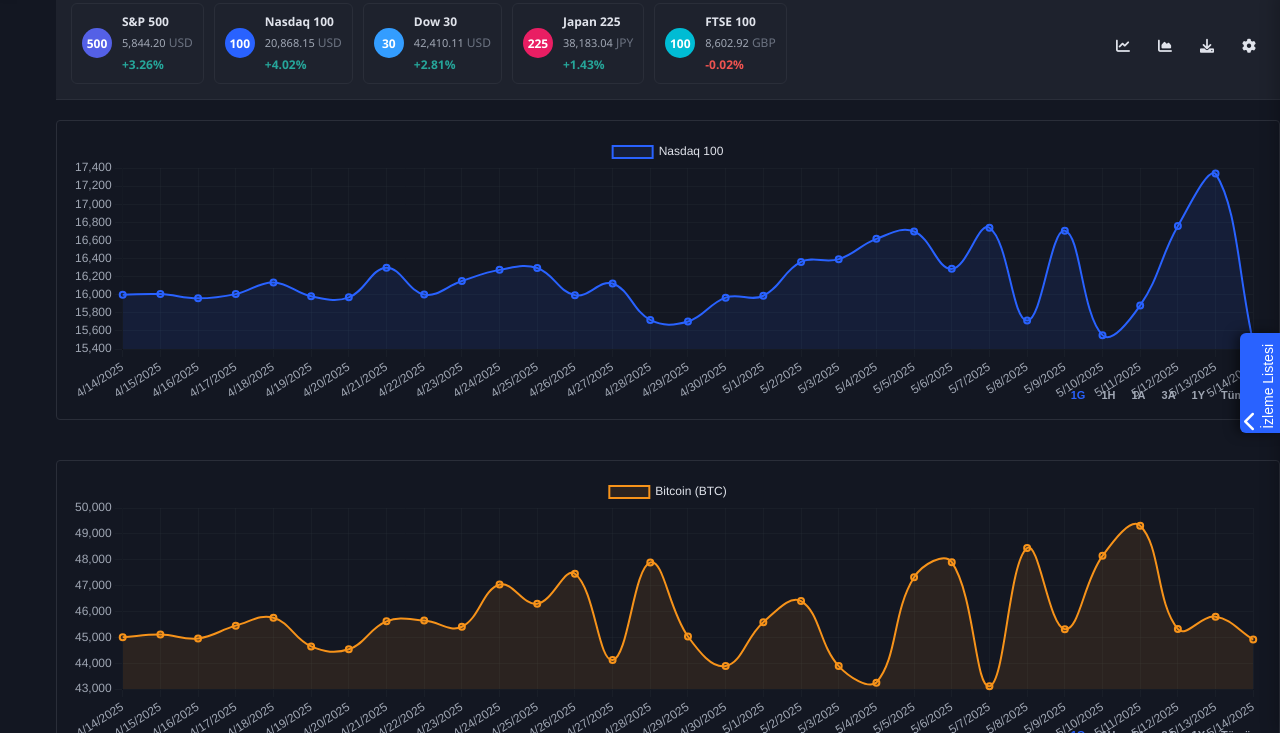
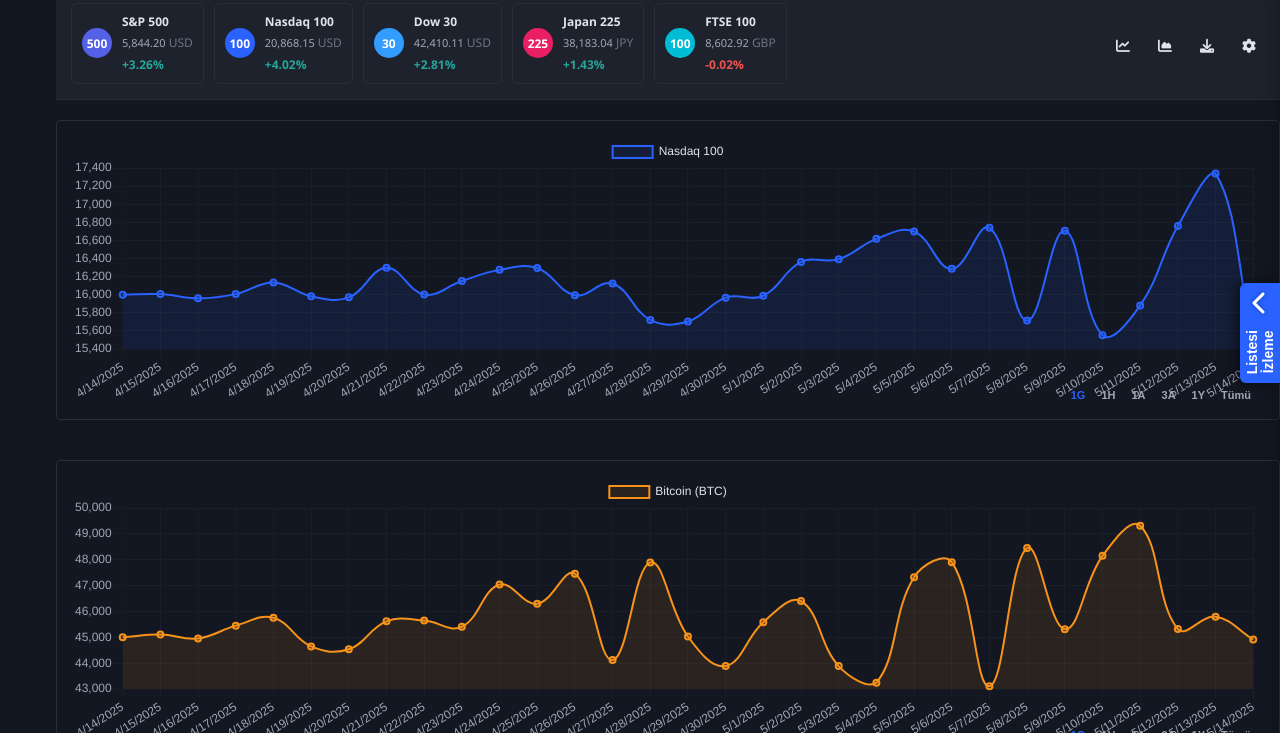
Before and after one commit to isabalci/Trinity-last-2-, a website: page public/index.html in a window 1280 px wide. Shown: the part 67-800 px from the top of the page. Drawn offline with nearby package versions, Linux system fonts and the light colour scheme.

Commit message:
Watchlist toggle optimizasyonu: Anında tepki ve daha hızlı geçişler eklendi

```diff
--- a/public/css/style.css
+++ b/public/css/style.css
@@ -223,12 +223,20 @@
 
 /* Sağ Kenar Çubuğu - İzleme Listesi */
 .right-sidebar {
+  width: 280px;
+  background-color: #131722;
+  border-left: 1px solid #2a2e39;
   overflow-y: auto;
   display: flex;
   flex-direction: column;
+  transform: translateX(0);
+  will-change: transform; /* GPU hızlandırma için */
+  backface-visibility: hidden; /* GPU hızlandırma için */
+  -webkit-backface-visibility: hidden;
 }
 
 .right-sidebar.collapsed {
+  transform: translateX(100%);
   /* CSS sınıf stil tanımı olarak kalacak, ancak transform özelliğini JavaScript içinde tanımlıyoruz */
 }
 
@@ -1702,3 +1710,11 @@
 .down {
   color: #ef5350;
 }
+
+/* Performans optimizasyonu için */
+.sidebar-toggle {
+  cursor: pointer !important;
+  -webkit-tap-highlight-color: transparent; /* mobil dokunma vurgusunu kaldır */
+  user-select: none; /* metin seçimini devre dışı bırak */
+  touch-action: manipulation; /* dokunma aksiyonunu optimize et */
+}
--- a/public/index.html
+++ b/public/index.html
@@ -384,9 +384,9 @@
     </aside>
 
     <!-- Sağ Sidebar Toggle Button -->
-    <button id="rightToggleBtn" class="sidebar-toggle right-toggle" style="position:fixed; right:0; top:50%; z-index:9999; background-color:#2962FF; width:40px; height:100px; cursor:pointer; border:none; border-radius:6px 0 0 6px; box-shadow:-4px 0 12px rgba(0,0,0,0.5);">
-      <i class="fas fa-chevron-left" style="color:white; font-size:20px;"></i>
-      <span class="toggle-text" style="color:white; writing-mode:vertical-lr; transform:rotate(180deg); margin-top:10px; font-size:14px;">İzleme Listesi</span>
+    <button id="rightToggleBtn" class="sidebar-toggle right-toggle" style="position:fixed; right:0; top:50%; z-index:9999; background-color:#2962FF; width:40px; height:100px; cursor:pointer; border:none; border-radius:6px 0 0 6px; box-shadow:-4px 0 12px rgba(0,0,0,0.5); transform:translateY(-50%); display:flex; flex-direction:column; align-items:center; justify-content:center; padding:10px 0; outline:none;">
+      <i class="fas fa-chevron-left" style="color:white; font-size:24px; text-shadow:0 0 5px rgba(0,0,0,0.3);"></i>
+      <span class="toggle-text" style="color:white; writing-mode:vertical-lr; transform:rotate(180deg); margin-top:15px; font-size:14px; font-weight:bold;">İzleme Listesi</span>
     </button>
   </main>
 
@@ -512,13 +512,13 @@
   <script src="js/api.js"></script>
   <script src="js/app.js"></script>
 
-  <!-- Watchlist Toggle için Düzeltilmiş Script -->
+  <!-- Watchlist Toggle için Optimize Edilmiş Script -->
   <script>
-    // Sayfa tamamen yüklendiğinde çalışacak
+    // Sayfa tamamen yüklendiğinde çalışacak (DOMContentLoaded yerine load kullanılıyor)
     window.addEventListener('load', function() {
-      console.log('Sayfa tamamen yüklendi, watchlist script başlatılıyor');
+      console.log('Sayfa tamamen yüklendi - watchlist toggle hazırlanıyor');
 
-      // Gerekli elementleri seç
+      // DOM elementlerini al
       const toggleBtn = document.getElementById('rightToggleBtn');
       const watchlist = document.querySelector('.right-sidebar');
 
@@ -527,9 +527,12 @@
         return;
       }
 
-      console.log('Toggle butonu ve watchlist bulundu');
+      // Önceki olası event listener'ları temizle
+      toggleBtn.onclick = null;
+      const newToggleBtn = toggleBtn.cloneNode(true);
+      toggleBtn.parentNode.replaceChild(newToggleBtn, toggleBtn);
 
-      // CSS stillerini doğrudan uygula
+      // Doğrudan CSS stillerini uygula - inline olarak
       watchlist.style.position = 'fixed';
       watchlist.style.top = '60px';
       watchlist.style.right = '0';
@@ -537,76 +540,84 @@
       watchlist.style.width = '280px';
       watchlist.style.backgroundColor = '#131722';
       watchlist.style.zIndex = '990';
-      watchlist.style.transition = 'transform 0.3s ease-in-out';
+      watchlist.style.transition = 'transform 0.15s ease-out'; // Daha hızlı geçiş
       watchlist.style.boxShadow = '-5px 0 15px rgba(0, 0, 0, 0.2)';
+      watchlist.style.display = 'flex';
+      watchlist.style.flexDirection = 'column';
+      watchlist.style.overflowY = 'auto';
 
       // Başlangıçta gizli olacak
-      if (watchlist.classList.contains('collapsed')) {
+      watchlist.classList.add('collapsed');
       watchlist.style.transform = 'translateX(100%)';
-      } else {
-        watchlist.style.transform = 'translateX(0)';
+
+      // Toggle butonuna tıklama olayı ekle - daha hızlı ve basit
+      function toggleWatchlist(e) {
+        // Event'i durdur ve diğer işlemleri engelle
+        if (e) {
+          e.preventDefault();
+          e.stopPropagation();
         }
 
-      // Toggle butonuna tıklama olayı ekle
-      function handleToggleClick(e) {
-        console.log('Toggle butonuna tıklandı');
-
-        // Sidebar durumunu değiştir
+        // Mevcut durumu kontrol et
         const isCollapsed = watchlist.classList.contains('collapsed');
 
+        // Durumu değiştir
         if (isCollapsed) {
-          // Eğer kapalıysa, aç
+          // Açılma durumu
           watchlist.classList.remove('collapsed');
           watchlist.style.transform = 'translateX(0)';
-          toggleBtn.style.right = '280px';
-          toggleBtn.querySelector('i').className = 'fas fa-chevron-right';
-          toggleBtn.querySelector('.toggle-text').textContent = 'Gizle';
-          console.log('Watchlist açıldı');
+          newToggleBtn.style.right = '280px';
+          newToggleBtn.querySelector('i').className = 'fas fa-chevron-right';
+          newToggleBtn.querySelector('.toggle-text').textContent = 'Gizle';
         } else {
-          // Eğer açıksa, kapat
+          // Kapanma durumu
           watchlist.classList.add('collapsed');
           watchlist.style.transform = 'translateX(100%)';
-          toggleBtn.style.right = '0';
-          toggleBtn.querySelector('i').className = 'fas fa-chevron-left';
-          toggleBtn.querySelector('.toggle-text').textContent = 'İzleme Listesi';
-          console.log('Watchlist kapandı');
-        }
+          newToggleBtn.style.right = '0';
+          newToggleBtn.querySelector('i').className = 'fas fa-chevron-left';
+          newToggleBtn.querySelector('.toggle-text').textContent = 'İzleme Listesi';
         }
 
-      // Birden fazla olay dinleyici ekle (maksimum uyumluluk için)
-      toggleBtn.addEventListener('click', handleToggleClick);
-      toggleBtn.onclick = handleToggleClick;
+        // Düğme geçişini daha hızlı yap
+        newToggleBtn.style.transition = 'right 0.15s ease-out';
+      }
 
-      // Başlangıçta bir kez çalıştır
+      // Doğrudan tıklama işleyicisini ekle - performans için
+      newToggleBtn.addEventListener('click', toggleWatchlist, { passive: false });
+
+      // Ayrıca eski yöntemle de ekle (uyumluluk için)
+      newToggleBtn.onclick = toggleWatchlist;
+
+      // Global test fonksiyonu
+      window.toggleWatchlist = toggleWatchlist;
+
+      // Direkt DOM özelliği olarak ekle
+      newToggleBtn.toggleWatchlist = toggleWatchlist;
+
+      // İlk başlangıçta watchlist'in kapalı olduğundan emin ol
       setTimeout(function() {
-        console.log('Başlangıç durumu ayarlanıyor');
+        // Başlangıç durumunu ayarla
         watchlist.classList.add('collapsed');
         watchlist.style.transform = 'translateX(100%)';
-        toggleBtn.style.right = '0';
+        newToggleBtn.style.right = '0';
 
-        // Sayfada başlangıçta konsol ile test edebilmek için konsola mesaj bırakalım
-        console.log('%c📌 Watchlist fonksiyonunu test etmek için konsolda "testWatchlistToggle()" yazabilirsiniz', 'color: #2962FF; font-size: 14px; font-weight: bold;');
+        // Test için konsola mesaj
+        console.log('%c✅ Watchlist toggle optimizasyonu tamamlandı!', 'color: #26a69a; font-weight: bold;');
+        console.log('Tıklama sorunları için: Tarayıcıdaki toggleWatchlist() fonksiyonunu çağırabilirsiniz');
 
-        // Sayfadaki diğer script etkileşimlerinden kaçınmak için başlangıçta bir test yapalım
-        setTimeout(function() {
-          console.log('Otomatik test - watchlist açılıyor');
-          handleToggleClick();
-
-          // 2 saniye sonra geri kapatalım
-          setTimeout(function() {
-            console.log('Otomatik test - watchlist kapanıyor');
-            handleToggleClick();
-          }, 2000);
-        }, 2000);
+        // Otomatik olarak butonun tıklanabilir olduğunu göster
+        newToggleBtn.style.animation = 'pulse 1s ease-in-out 3';
+        // Kısa bir pulse animasyonu ekle
+        const style = document.createElement('style');
+        style.textContent = `
+          @keyframes pulse {
+            0% { transform: translateY(-50%) scale(1); }
+            50% { transform: translateY(-50%) scale(1.1); box-shadow: -5px 0 20px rgba(0,0,0,0.6); }
+            100% { transform: translateY(-50%) scale(1); }
+          }
+        `;
+        document.head.appendChild(style);
       }, 100);
-
-      // Global test fonksiyonu
-      window.testWatchlistToggle = function() {
-        handleToggleClick();
-        return 'Test edildi';
-      };
-
-      console.log('Watchlist toggle hazır');
     });
   </script>
 </body>
```
Lines whose indentation alone changed are shown as unchanged.
